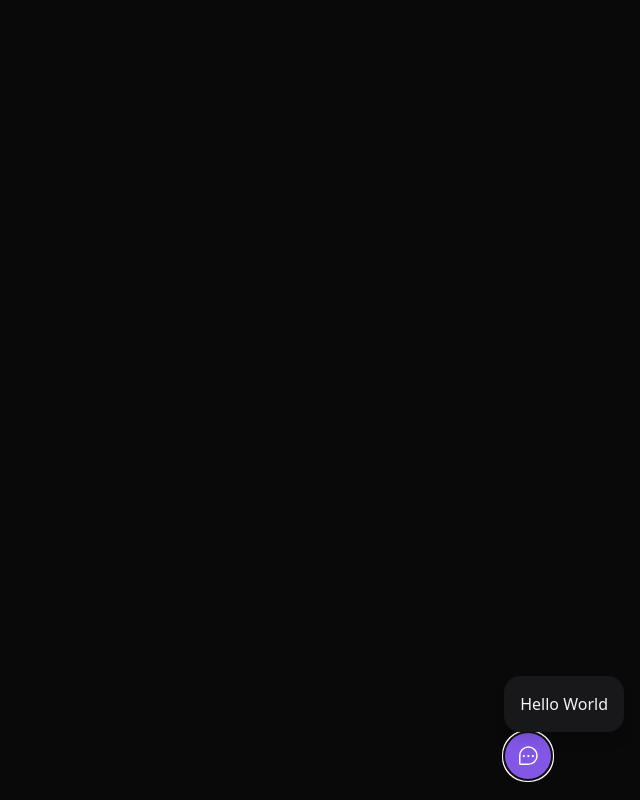
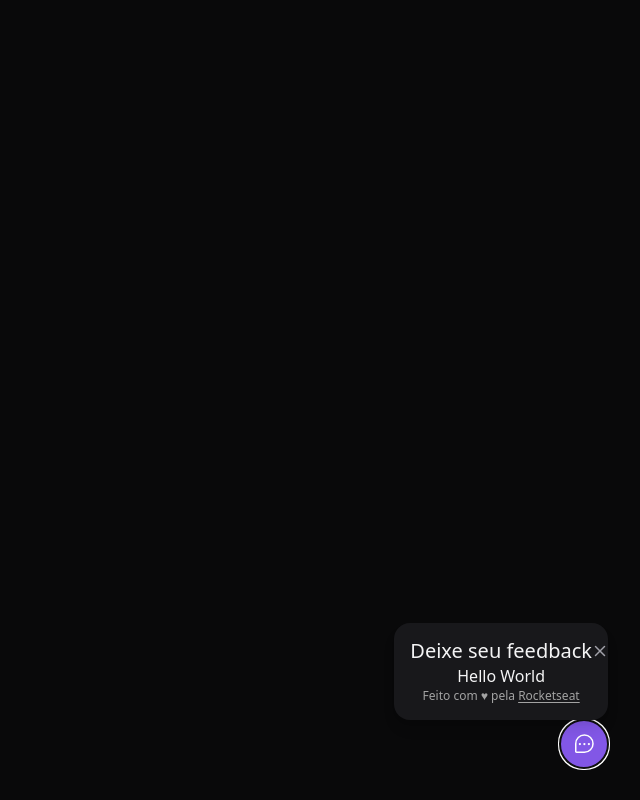
Before and after one commit to andressagomes26/feedback-widget-nlw-return, a React (Vite) app in the folder return/aulas/web/: page / in a window 1280 px wide. Both pictures are taken after a click on the button "Feedback". Shown: the whole page, without its empty margins (640-1280 px from the left). Built offline with nearby package versions, Linux system fonts and the light colour scheme.

Commit message:
Organizando o header e footer do formulário

```diff
--- /dev/null
+++ b/return/aulas/web/src/components/CloseButton.tsx
@@ -0,0 +1,10 @@
+import { Popover } from "@headlessui/react";
+import { X } from "phosphor-react";
+
+export function CloseButton(){
+    return (
+        <Popover.Button className="top-5 ring-5 absolute text-zinc-400 hover:text-zinc-100" title="Fechar formulário de Feedback">
+            <X weight="bold" className="w-4 h-4"/>
+        </Popover.Button>
+    )
+}
--- a/return/aulas/web/src/components/Widget.tsx
+++ b/return/aulas/web/src/components/Widget.tsx
@@ -5,7 +5,7 @@
 
 export function Widget(){
     return(
-        <Popover className='absolute bottom-5 right-4'>
+        <Popover className='absolute bottom-5 right-4 md:bottom-8 md:right-8 flex flex-col items-end'>
             <Popover.Panel>
                 < WidgetForm />
             </Popover.Panel>
--- a/return/aulas/web/src/components/WidgetForm.tsx
+++ b/return/aulas/web/src/components/WidgetForm.tsx
@@ -1,7 +1,18 @@
+import { CloseButton } from "./CloseButton";
+
 export function WidgetForm(){
     return(
-        <div className="bg-zinc-900 p-4 relative rounded-2xl nb-4 flex flex-col items-center shadow-lg">
-            Hello World
+        <div className="bg-zinc-900 p-4 relative rounded-2xl nb-4 flex flex-col items-center shadow-lg w-[calc(100vw-2rem)] md:w-auto">
+            <header>
+                <span className="text-xl leading-6">Deixe seu feedback</span>
+                <CloseButton />
+            </header>
+
+            <p>Hello World</p>
+
+            <footer className="text-xs text-neutral-400">
+                Feito com ♥ pela <a className="underline underline-offset-2" href="https://rocketseat.com.br">Rocketseat</a>
+            </footer>
         </div>
     )
 }
```
